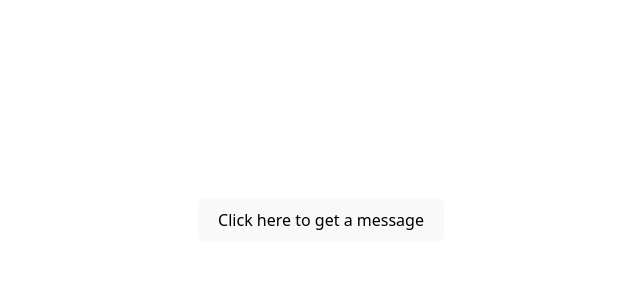
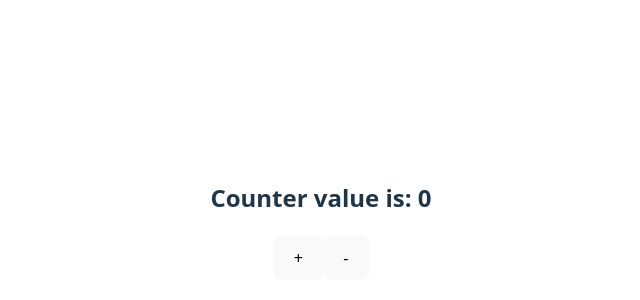
Before and after one commit to spcodegen/react-app-pro, a React (Vite) app: page / in a window 1280 px wide. Shown: the part 180-480 px from the top of the page, without its empty margins (319-959 px from the left). Built offline with nearby package versions, Linux system fonts and the light colour scheme.

Commit message:
State In React

```diff
--- a/src/App.jsx
+++ b/src/App.jsx
@@ -1,10 +1,10 @@
 import "./App.css";
-import Message from "./components/Message";
+import Counter from "./components/Counter";
 
 function App() {
   return (
     <>
-      <Message />
+      <Counter />
     </>
   );
 }
--- /dev/null
+++ b/src/components/Counter.jsx
@@ -0,0 +1,23 @@
+import React, { useState } from "react";
+
+function Counter() {
+  const [count, setcount] = useState(0);
+
+  function increment() {
+    setcount(count + 1);
+  }
+
+  function decrement() {
+    setcount(count - 1);
+  }
+
+  return (
+    <div>
+      <h2>Counter value is: {count}</h2>
+      <button onClick={increment}>+</button>
+      <button onClick={decrement}>-</button>
+    </div>
+  );
+}
+
+export default Counter;
```
